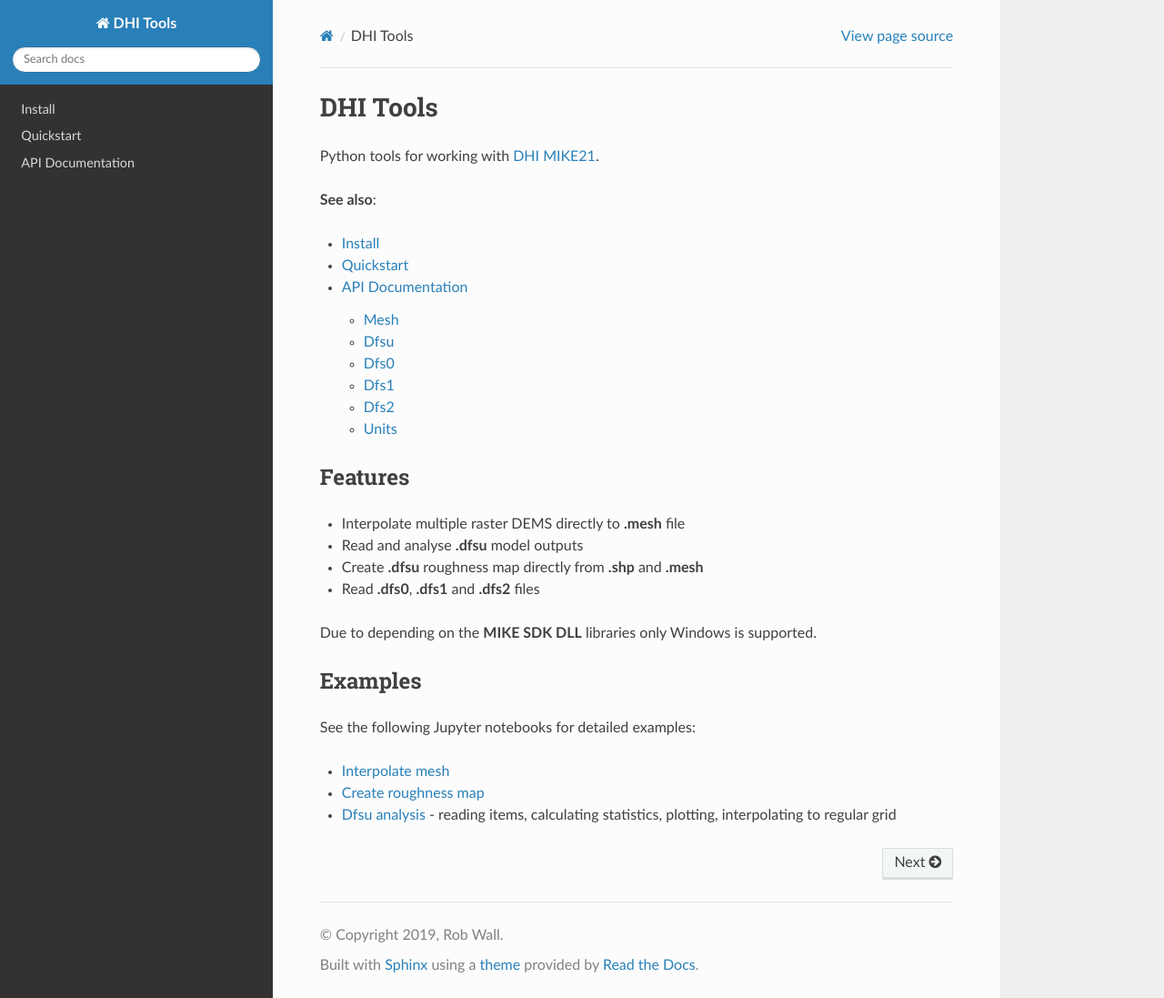
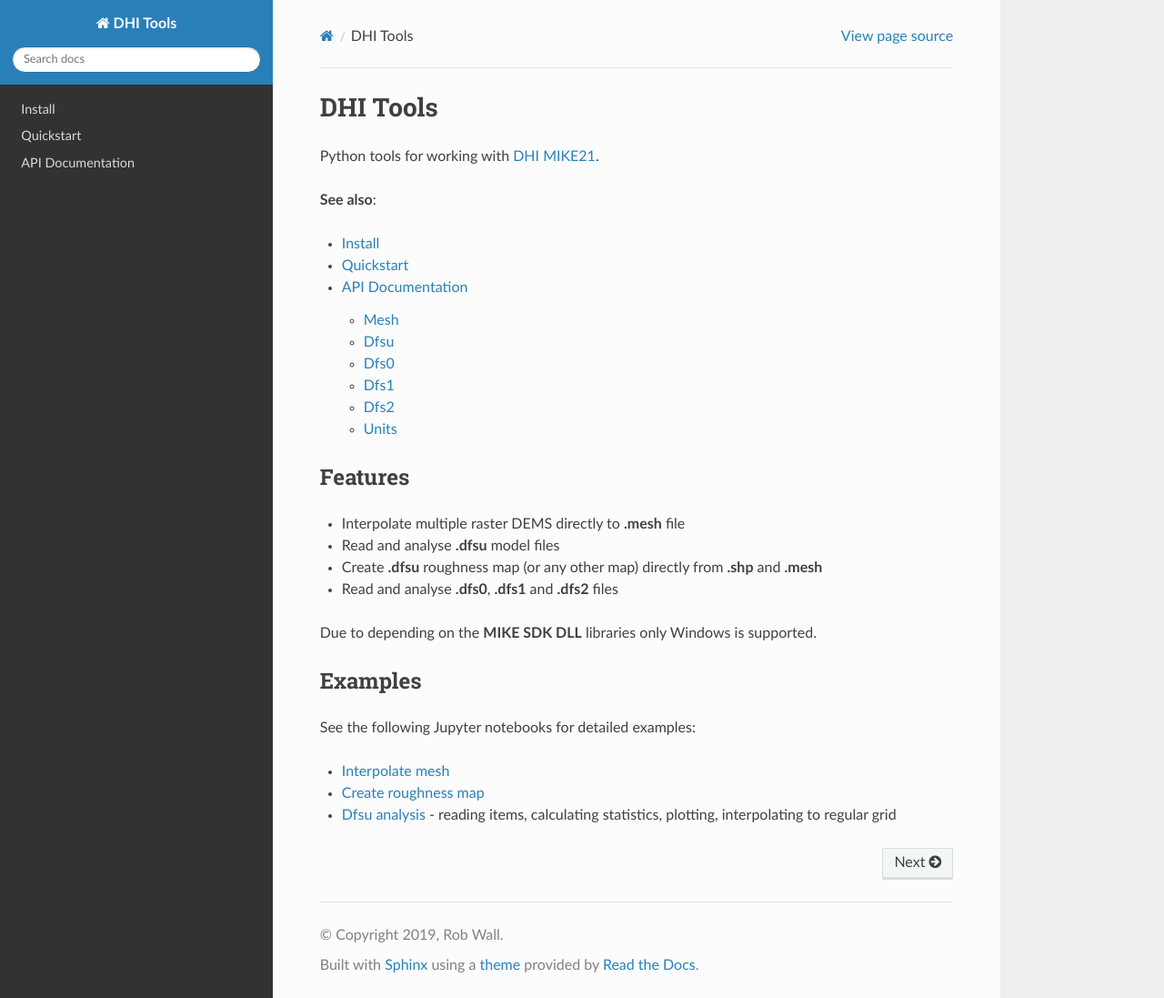
Before and after one commit to robjameswall/dhitools, a Sphinx documentation site: the page built from docs/index.rst, in a window 1280 px wide and 1097 px high. Shown: the whole window at 91% size. Built offline with Sphinx 7.4.7 and the Read the Docs theme 2.0.0, drawn with Linux system fonts in a browser that asks for light colours.

Commit message:
added to package features

```diff
--- a/docs/index.rst
+++ b/docs/index.rst
@@ -19,9 +19,9 @@
 ------------
 
 * Interpolate multiple raster DEMS directly to **.mesh** file
-* Read and analyse **.dfsu** model outputs
-* Create **.dfsu** roughness map directly from **.shp** and **.mesh**
-* Read **.dfs0**, **.dfs1** and **.dfs2** files
+* Read and analyse **.dfsu** model files
+* Create **.dfsu** roughness map (or any other map) directly from **.shp** and **.mesh**
+* Read and analyse **.dfs0**, **.dfs1** and **.dfs2** files
 
 Due to depending on the **MIKE SDK DLL** libraries only Windows is supported.
 
```
Also changed, not shown: README.md (+3 -3 lines).
